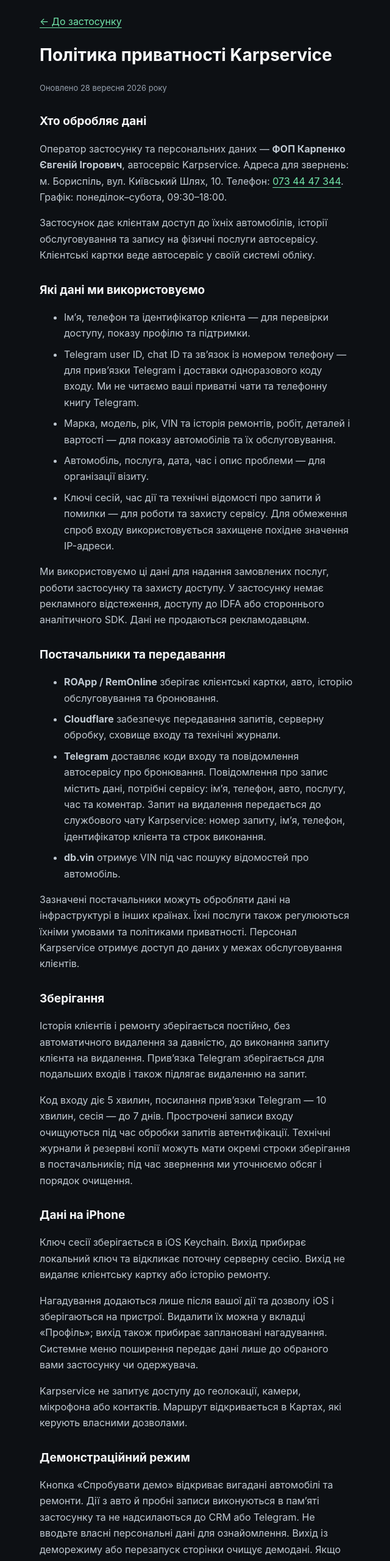
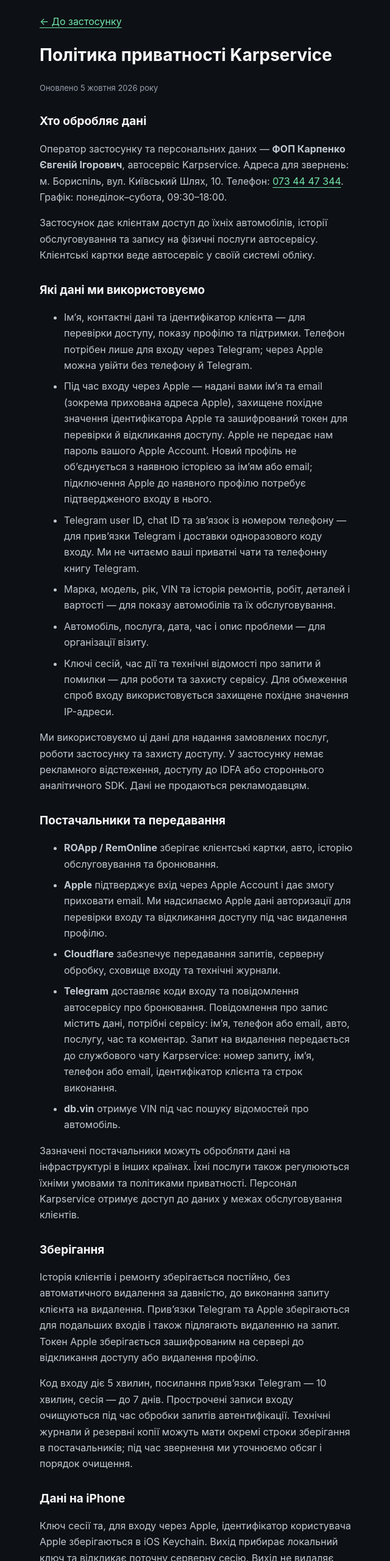
Before and after one commit to venyast31-cmyk/karpservice, a plain HTML site: page privacy/index.html in a window 1280 px wide. Shown: the top 2560 px of the page at 61% size, without its empty margins (317-957 px from the left). Drawn offline with Linux system fonts and the light colour scheme.

Commit message:
Publish privacy disclosures for optional Sign in with Apple

```diff
--- a/privacy/index.html
+++ b/privacy/index.html
@@ -3,13 +3,14 @@
 <body><main>
 <a href="/">← До застосунку</a>
 <h1>Політика приватності Karpservice</h1>
-<p class="small">Оновлено 28 вересня 2026 року</p>
+<p class="small">Оновлено 5 жовтня 2026 року</p>
 <h2>Хто обробляє дані</h2>
 <p>Оператор застосунку та персональних даних — <strong>ФОП Карпенко Євгеній Ігорович</strong>, автосервіс Karpservice. Адреса для звернень: м. Бориспіль, вул. Київський Шлях, 10. Телефон: <a href="tel:+380734447344">073 44 47 344</a>. Графік: понеділок–субота, 09:30–18:00.</p>
 <p>Застосунок дає клієнтам доступ до їхніх автомобілів, історії обслуговування та запису на фізичні послуги автосервісу. Клієнтські картки веде автосервіс у своїй системі обліку.</p>
 <h2>Які дані ми використовуємо</h2>
 <ul>
-<li>Ім’я, телефон та ідентифікатор клієнта — для перевірки доступу, показу профілю та підтримки.</li>
+<li>Ім’я, контактні дані та ідентифікатор клієнта — для перевірки доступу, показу профілю та підтримки. Телефон потрібен лише для входу через Telegram; через Apple можна увійти без телефону й Telegram.</li>
+<li>Під час входу через Apple — надані вами ім’я та email (зокрема прихована адреса Apple), захищене похідне значення ідентифікатора Apple та зашифрований токен для перевірки й відкликання доступу. Apple не передає нам пароль вашого Apple Account. Новий профіль не об’єднується з наявною історією за ім’ям або email; підключення Apple до наявного профілю потребує підтвердженого входу в нього.</li>
 <li>Telegram user ID, chat ID та зв’язок із номером телефону — для прив’язки Telegram і доставки одноразового коду входу. Ми не читаємо ваші приватні чати та телефонну книгу Telegram.</li>
 <li>Марка, модель, рік, VIN та історія ремонтів, робіт, деталей і вартості — для показу автомобілів та їх обслуговування.</li>
 <li>Автомобіль, послуга, дата, час і опис проблеми — для організації візиту.</li>
@@ -19,24 +20,26 @@
 <h2>Постачальники та передавання</h2>
 <ul>
 <li><strong>ROApp / RemOnline</strong> зберігає клієнтські картки, авто, історію обслуговування та бронювання.</li>
+<li><strong>Apple</strong> підтверджує вхід через Apple Account і дає змогу приховати email. Ми надсилаємо Apple дані авторизації для перевірки входу та відкликання доступу під час видалення профілю.</li>
 <li><strong>Cloudflare</strong> забезпечує передавання запитів, серверну обробку, сховище входу та технічні журнали.</li>
-<li><strong>Telegram</strong> доставляє коди входу та повідомлення автосервісу про бронювання. Повідомлення про запис містить дані, потрібні сервісу: ім’я, телефон, авто, послугу, час та коментар. Запит на видалення передається до службового чату Karpservice: номер запиту, ім’я, телефон, ідентифікатор клієнта та строк виконання.</li>
+<li><strong>Telegram</strong> доставляє коди входу та повідомлення автосервісу про бронювання. Повідомлення про запис містить дані, потрібні сервісу: ім’я, телефон або email, авто, послугу, час та коментар. Запит на видалення передається до службового чату Karpservice: номер запиту, ім’я, телефон або email, ідентифікатор клієнта та строк виконання.</li>
 <li><strong>db.vin</strong> отримує VIN під час пошуку відомостей про автомобіль.</li>
 </ul>
 <p>Зазначені постачальники можуть обробляти дані на інфраструктурі в інших країнах. Їхні послуги також регулюються їхніми умовами та політиками приватності. Персонал Karpservice отримує доступ до даних у межах обслуговування клієнтів.</p>
 <h2>Зберігання</h2>
-<p>Історія клієнтів і ремонту зберігається постійно, без автоматичного видалення за давністю, до виконання запиту клієнта на видалення. Прив’язка Telegram зберігається для подальших входів і також підлягає видаленню на запит.</p>
+<p>Історія клієнтів і ремонту зберігається постійно, без автоматичного видалення за давністю, до виконання запиту клієнта на видалення. Прив’язки Telegram та Apple зберігаються для подальших входів і також підлягають видаленню на запит. Токен Apple зберігається зашифрованим на сервері до відкликання доступу або видалення профілю.</p>
 <p>Код входу діє 5 хвилин, посилання прив’язки Telegram — 10 хвилин, сесія — до 7 днів. Прострочені записи входу очищуються під час обробки запитів автентифікації. Технічні журнали й резервні копії можуть мати окремі строки зберігання в постачальників; під час звернення ми уточнюємо обсяг і порядок очищення.</p>
 <h2>Дані на iPhone</h2>
-<p>Ключ сесії зберігається в iOS Keychain. Вихід прибирає локальний ключ та відкликає поточну серверну сесію. Вихід не видаляє клієнтську картку або історію ремонту.</p>
+<p>Ключ сесії та, для входу через Apple, ідентифікатор користувача Apple зберігаються в iOS Keychain. Вихід прибирає локальний ключ та відкликає поточну серверну сесію. Вихід не видаляє клієнтську картку або історію ремонту.</p>
 <p>Нагадування додаються лише після вашої дії та дозволу iOS і зберігаються на пристрої. Видалити їх можна у вкладці «Профіль»; вихід також прибирає заплановані нагадування. Системне меню поширення передає дані лише до обраного вами застосунку чи одержувача.</p>
 <p>Karpservice не запитує доступу до геолокації, камери, мікрофона або контактів. Маршрут відкривається в Картах, які керують власними дозволами.</p>
 <h2>Демонстраційний режим</h2>
 <p>Кнопка «Спробувати демо» відкриває вигадані автомобілі та ремонти. Дії з авто й пробні записи виконуються в пам’яті застосунку та не надсилаються до CRM або Telegram. Не вводьте власні персональні дані для ознайомлення. Вихід із деморежиму або перезапуск сторінки очищує демодані. Якщо ви самі додаєте пробне нагадування чи поширюєте запис, він має позначку «Демо».</p>
 <h2>Ваші права та видалення</h2>
-<p>У застосунку для iPhone зі збірки 7.1.0 відкрийте «Профіль» → «Видалити профіль і дані» та підтвердьте запит. Запит охоплює профіль, прив’язку Telegram, автомобілі, історію обслуговування та пов’язані персональні дані. Після успішного передавання застосунок показує номер запиту і строк виконання. У деморежимі запит пробний і не надсилається сервісу.</p>
+<p>У застосунку для iPhone зі збірки 7.1.0 відкрийте «Профіль» → «Видалити профіль і дані» та підтвердьте запит. Запит охоплює профіль, прив’язки Telegram та Apple, автомобілі, історію обслуговування та пов’язані персональні дані. Після успішного передавання застосунок показує номер запиту і строк виконання. У деморежимі запит пробний і не надсилається сервісу.</p>
 <p>Ви можете звернутися щодо доступу до своїх даних, виправлення неточностей, припинення обробки або видалення профілю та пов’язаних даних. Зверніться до ФОП Карпенка Євгенія Ігоровича за телефоном <a href="tel:+380734447344">073 44 47 344</a> або за адресою сервісу. Для захисту історії клієнта ми перевіряємо належність профілю заявнику.</p>
-<p>Видалення виконує автосервіс на запит клієнта. Ми виконуємо підтверджений запит протягом 7 календарних днів і повідомляємо результат через підтверджений контакт клієнта. Прийняття запиту не означає, що дані вже видалені. Якщо передавання не вдалося, застосунок показує помилку; повторна спроба використовує той самий номер запиту. Після завершення видалення відкликаються всі сесії клієнта та прибирається прив’язка Telegram. Якщо окремі документи необхідно зберегти за законом, повідомляємо, які саме дані залишаються та з якої підстави. Ви можете звернутися зі скаргою до уповноваженого органу із захисту персональних даних.</p>
+<p>Якщо профіль Apple ще не пов’язаний із клієнтською карткою, підтвердження одразу видаляє його зі сховища входу та відкликає доступ Apple. Для профілю з клієнтською карткою доступ Apple відкликається після успішного передавання запиту, а автосервіс видаляє пов’язані дані у вказаний строк.</p>
+<p>Видалення даних клієнтської картки виконує автосервіс на запит клієнта. Ми виконуємо підтверджений запит протягом 7 календарних днів і повідомляємо результат через підтверджений контакт клієнта. Прийняття запиту не означає, що дані вже видалені. Якщо передавання не вдалося, застосунок показує помилку; повторна спроба використовує той самий номер запиту. Після завершення видалення відкликаються всі сесії клієнта та прибирається прив’язка Telegram. Якщо окремі документи необхідно зберегти за законом, повідомляємо, які саме дані залишаються та з якої підстави. Ви можете звернутися зі скаргою до уповноваженого органу із захисту персональних даних.</p>
 <p>Приховування авто зі вкладки «Авто» та вихід із профілю не є видаленням даних. Для видалення потрібен окремий запит.</p>
 <h2>Зміни політики</h2>
 <p>Актуальна редакція доступна в застосунку та на сторінці <a href="https://karpservice-app.jeweled-astrodon.workers.dev/privacy/">політики приватності Karpservice</a>. Дату оновлення наведено на початку.</p>
```
